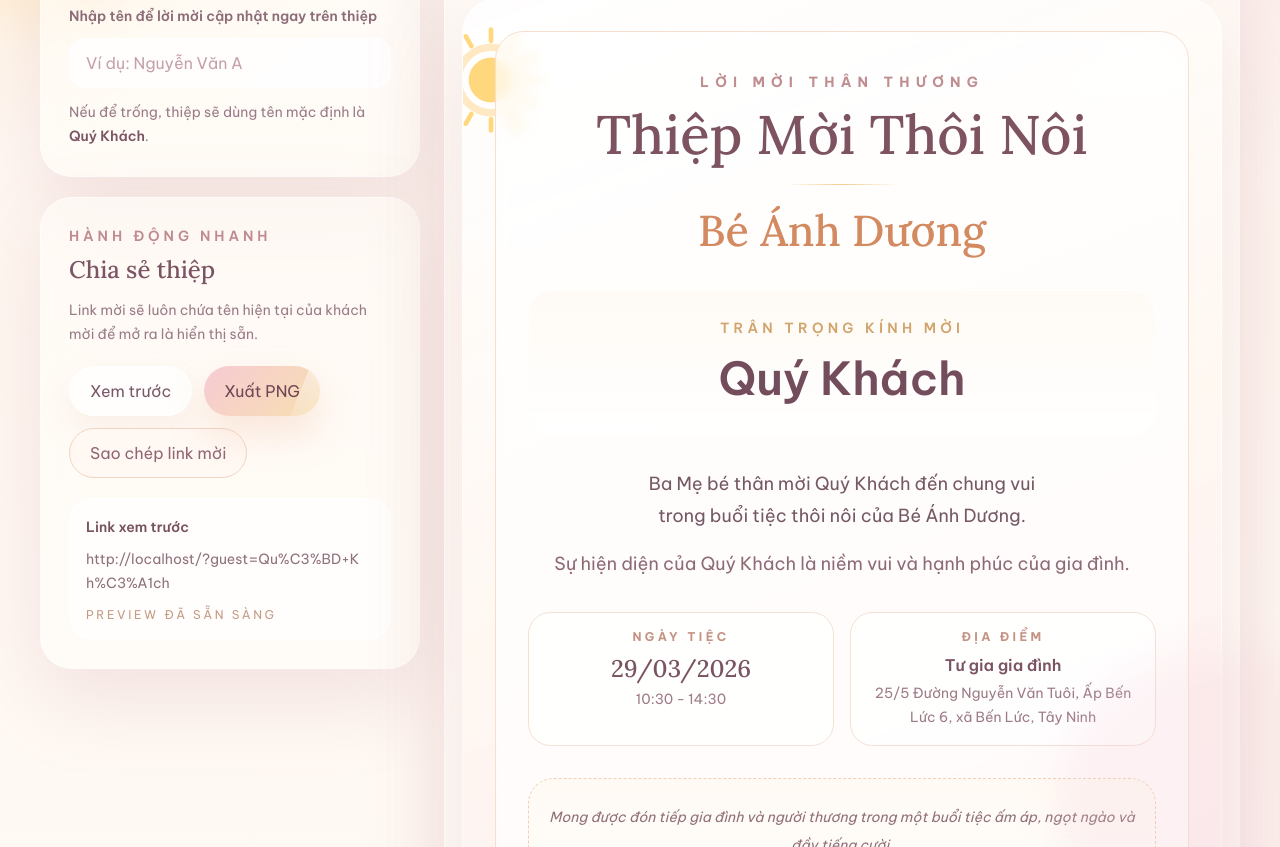
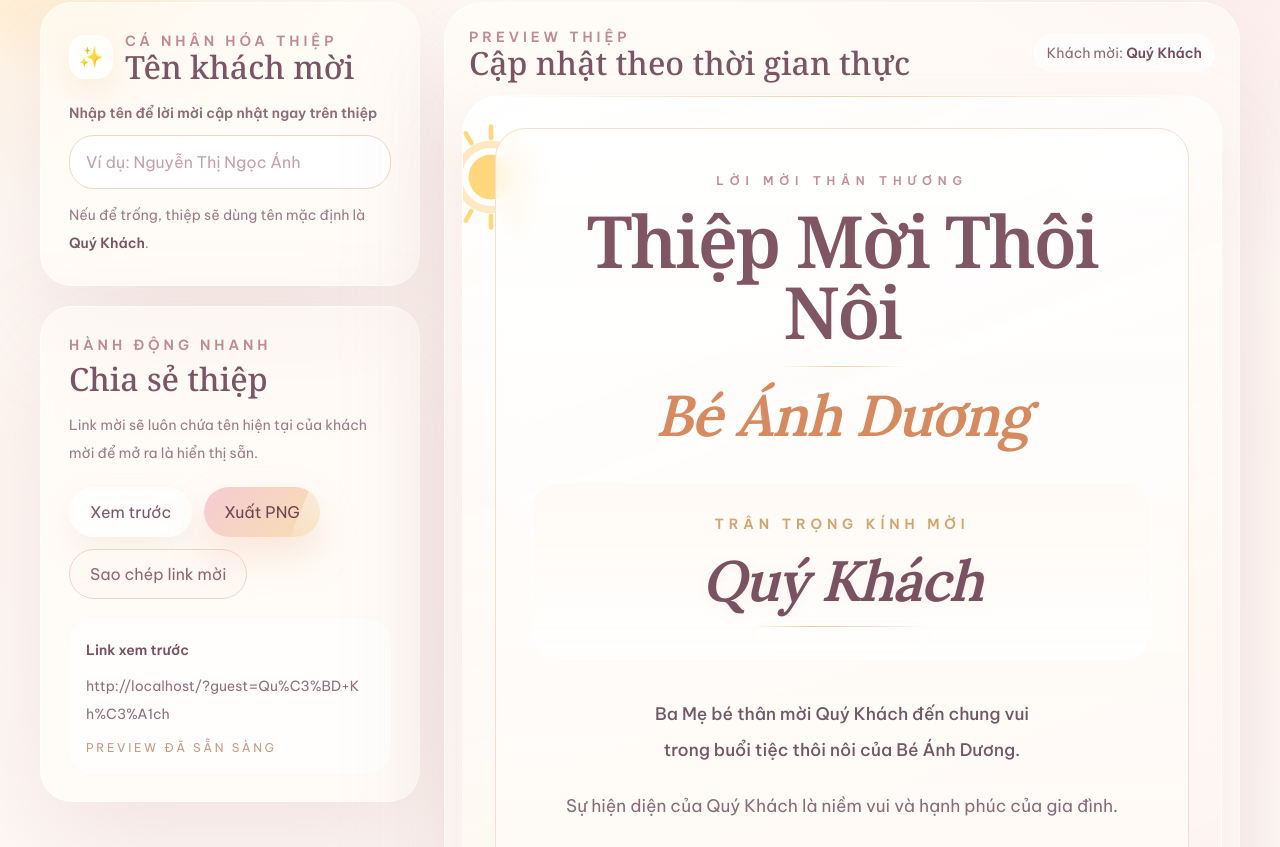
Before and after one commit to ThuKudo/Thiep-moi-tiec-thoi-noi, a Next.js app: page / in a window 1280 px wide. Shown: the part 413-1260 px from the top of the page. Built offline with nearby package versions, Linux system fonts and the light colour scheme.

Commit message:
feat: refine invitation typography and vietnamese font pairing

```diff
--- a/src/app/globals.css
+++ b/src/app/globals.css
@@ -1,29 +1,39 @@
 @import "@fontsource/be-vietnam-pro/400.css";
+@import "@fontsource/be-vietnam-pro/500.css";
 @import "@fontsource/be-vietnam-pro/600.css";
 @import "@fontsource/be-vietnam-pro/700.css";
 @import "@fontsource/lora/500.css";
+@import "@fontsource/lora/600.css";
 @import "@fontsource/lora/700.css";
+@import "@fontsource/lora/600-italic.css";
+@import "@fontsource/lora/700-italic.css";
+@import "@fontsource/noto-serif/500.css";
+@import "@fontsource/noto-serif/600.css";
+@import "@fontsource/noto-serif/700.css";
 @import "tailwindcss";
 
 :root {
-  --background: #fffaf5;
-  --foreground: #5f4856;
-  --card: rgba(255, 251, 247, 0.72);
-  --muted: #8f7280;
-  --line: rgba(199, 153, 134, 0.2);
-  --rose: #f6cbd4;
-  --pearl: #fff9f5;
-  --cream: #fde9d4;
-  --gold: #f4d998;
+  --background: #fffaf6;
+  --foreground: #634b59;
+  --card: rgba(255, 251, 247, 0.76);
+  --muted: #8d7481;
+  --line: rgba(214, 185, 167, 0.32);
+  --rose: #f5ccd8;
+  --pearl: #fffaf7;
+  --cream: #fcebd8;
+  --gold: #e9c98b;
   --sun: #ffd479;
-  --shadow: 0 30px 80px rgba(185, 130, 138, 0.18);
+  --shadow: 0 40px 110px rgba(180, 133, 141, 0.18);
+  --card-shadow: 0 28px 70px rgba(193, 144, 148, 0.16);
+  --guest-shadow: 0 10px 24px rgba(233, 201, 139, 0.22);
 }
 
 @theme inline {
   --color-background: var(--background);
   --color-foreground: var(--foreground);
   --font-sans: "Be Vietnam Pro", "Segoe UI", sans-serif;
-  --font-heading: "Lora", Georgia, serif;
+  --font-heading: "Noto Serif", Georgia, serif;
+  --font-display: "Lora", "Noto Serif", Georgia, serif;
 }
 
 * {
@@ -39,10 +49,13 @@ body {
   margin: 0;
   color: var(--foreground);
   font-family: "Be Vietnam Pro", "Segoe UI", sans-serif;
+  text-rendering: optimizeLegibility;
+  -webkit-font-smoothing: antialiased;
+  -moz-osx-font-smoothing: grayscale;
   background:
-    radial-gradient(circle at top left, rgba(255, 211, 124, 0.45), transparent 28%),
-    radial-gradient(circle at top right, rgba(246, 203, 212, 0.55), transparent 30%),
-    linear-gradient(180deg, #fffdf9 0%, #fff7f1 45%, #fffaf5 100%);
+    radial-gradient(circle at top left, rgba(255, 214, 143, 0.45), transparent 28%),
+    radial-gradient(circle at top right, rgba(245, 204, 216, 0.58), transparent 31%),
+    linear-gradient(180deg, #fffdf9 0%, #fff8f3 46%, #fffaf6 100%);
 }
 
 button,
@@ -51,7 +64,7 @@ input {
 }
 
 ::selection {
-  background: rgba(246, 203, 212, 0.45);
+  background: rgba(245, 204, 216, 0.45);
 }
 
 .page-shell {
@@ -82,13 +95,13 @@ input {
   bottom: 8%;
   width: 20rem;
   height: 20rem;
-  background: rgba(246, 203, 212, 0.2);
+  background: rgba(245, 204, 216, 0.2);
 }
 
 .glass-panel {
   background: rgba(255, 252, 248, 0.64);
   backdrop-filter: blur(22px);
-  border: 1px solid rgba(255, 255, 255, 0.6);
+  border: 1px solid rgba(255, 255, 255, 0.62);
   box-shadow: var(--shadow);
 }
 
@@ -96,12 +109,16 @@ input {
   text-wrap: balance;
 }
 
+.font-display {
+  font-family: "Lora", "Noto Serif", Georgia, serif;
+}
+
 .ornament-grid {
   background-image:
     linear-gradient(rgba(255, 255, 255, 0.22) 1px, transparent 1px),
     linear-gradient(90deg, rgba(255, 255, 255, 0.2) 1px, transparent 1px);
   background-size: 36px 36px;
-  opacity: 0.25;
+  opacity: 0.24;
 }
 
 .float-slow {
@@ -139,6 +156,31 @@ input {
     transparent
   );
   animation: shine 7s linear infinite;
+}
+
+.invitation-card {
+  box-shadow: var(--card-shadow);
+}
+
+.guest-name {
+  position: relative;
+  text-shadow: 0 2px 12px rgba(205, 155, 142, 0.12);
+}
+
+.guest-name::after {
+  content: "";
+  display: block;
+  width: min(11rem, 56%);
+  height: 1px;
+  margin: 0.9rem auto 0;
+  background: linear-gradient(
+    90deg,
+    transparent,
+    rgba(233, 201, 139, 0.95),
+    rgba(245, 204, 216, 0.82),
+    transparent
+  );
+  box-shadow: var(--guest-shadow);
 }
 
 .custom-scrollbar::-webkit-scrollbar {
@@ -197,4 +239,8 @@ input {
   .page-shell::after {
     filter: blur(30px);
   }
+
+  .guest-name::after {
+    width: min(9rem, 60%);
+  }
 }
--- a/src/components/GuestForm.tsx
+++ b/src/components/GuestForm.tsx
@@ -16,7 +16,7 @@ export function GuestForm({ guestName, onGuestNameChange }: GuestFormProps) {
           <p className="text-sm font-semibold uppercase tracking-[0.28em] text-[#bf8a90]">
             Cá nhân hóa thiệp
           </p>
-          <h2 className="font-heading text-2xl text-[#7b5565]">
+          <h2 className="font-heading text-[2rem] leading-none text-[#7b5565]">
             Tên khách mời
           </h2>
         </div>
@@ -31,17 +31,17 @@ export function GuestForm({ guestName, onGuestNameChange }: GuestFormProps) {
       <input
         id="guest-name"
         type="text"
-        placeholder="Ví dụ: Nguyễn Văn A"
+        placeholder="Ví dụ: Nguyễn Thị Ngọc Ánh"
         value={guestName}
         onChange={(event) => onGuestNameChange(event.target.value)}
         autoComplete="off"
         autoCorrect="off"
         autoCapitalize="words"
         spellCheck={false}
-        className="w-full rounded-2xl border border-white/70 bg-white/80 px-4 py-3 text-base text-[#704d5b] outline-none transition duration-200 placeholder:text-[#c4a1ac] focus:border-[#f3d2b7] focus:ring-4 focus:ring-[#fde5cc]/70"
+        className="w-full rounded-[1.55rem] border border-[#eed6c1] bg-white/82 px-4 py-3.5 text-[1.05rem] font-medium text-[#704d5b] outline-none transition duration-200 placeholder:text-[#c4a1ac] focus:border-[#efceb0] focus:ring-4 focus:ring-[#fde5cc]/70"
       />
 
-      <p className="mt-3 text-sm leading-6 text-[#9a7b88]">
+      <p className="mt-3 text-sm leading-7 text-[#9a7b88]">
         Nếu để trống, thiệp sẽ dùng tên mặc định là{" "}
         <span className="font-semibold text-[#7b5565]">Quý Khách</span>.
       </p>
--- a/src/components/InvitationCard.tsx
+++ b/src/components/InvitationCard.tsx
@@ -50,7 +50,7 @@ function CloudIcon() {
     <svg viewBox="0 0 160 100" className="h-full w-full" aria-hidden="true">
       <path
         d="M45 78h63c22 0 38-12 38-29s-14-29-32-29c-4-15-18-24-35-24-21 0-38 14-41 33C20 31 8 43 8 58c0 11 8 20 18 20h19Z"
-        fill="rgba(255,255,255,0.82)"
+        fill="rgba(255,255,255,0.84)"
       />
     </svg>
   );
@@ -83,9 +83,9 @@ export function InvitationCard({ config, guestName }: InvitationCardProps) {
   );
 
   return (
-    <article className="relative mx-auto w-full max-w-[760px] overflow-hidden rounded-[2.25rem] border border-white/60 bg-[linear-gradient(160deg,rgba(255,255,255,0.96),rgba(255,247,241,0.92),rgba(252,235,239,0.96))] p-5 shadow-[0_35px_90px_rgba(197,145,150,0.2)] sm:p-8">
+    <article className="invitation-card relative mx-auto w-full max-w-[760px] overflow-hidden rounded-[2.4rem] border border-white/70 bg-[linear-gradient(160deg,rgba(255,255,255,0.98),rgba(255,248,242,0.94),rgba(251,237,241,0.96))] p-5 sm:p-8">
       <div className="ornament-grid pointer-events-none absolute inset-0" />
-      <div className="pointer-events-none absolute inset-x-8 top-0 h-px bg-[linear-gradient(90deg,transparent,rgba(241,203,164,0.85),transparent)]" />
+      <div className="pointer-events-none absolute inset-x-8 top-0 h-px bg-[linear-gradient(90deg,transparent,rgba(241,203,164,0.88),transparent)]" />
       <div className="pointer-events-none absolute -left-7 top-8 h-24 w-24 opacity-90 float-slow sm:h-28 sm:w-28">
         <SunIcon />
       </div>
@@ -96,63 +96,67 @@ export function InvitationCard({ config, guestName }: InvitationCardProps) {
       <SparkleIcon className="pointer-events-none absolute bottom-20 right-12 h-9 w-9 sparkle" />
       <SparkleIcon className="pointer-events-none absolute bottom-32 left-8 h-5 w-5 sparkle" />
 
-      <div className="relative rounded-[1.8rem] border border-[#f7dfcf] bg-white/70 px-5 py-8 backdrop-blur-[6px] sm:px-8 sm:py-10">
-        <div className="mb-8 text-center">
-          <p className="mb-3 text-xs font-bold uppercase tracking-[0.44em] text-[#c08d90] sm:text-sm">
+      <div className="relative rounded-[1.9rem] border border-[#f4dfd0] bg-[linear-gradient(180deg,rgba(255,255,255,0.75),rgba(255,249,244,0.78))] px-5 py-8 backdrop-blur-[8px] sm:px-9 sm:py-11">
+        <div className="mb-9 text-center">
+          <p className="mb-4 text-[0.72rem] font-semibold uppercase tracking-[0.48em] text-[#c38d96] sm:text-xs">
             Lời mời thân thương
           </p>
-          <h1 className="font-heading text-4xl text-[#7d5361] sm:text-[3.4rem]">
+          <h1 className="font-heading text-[clamp(3rem,7vw,4.5rem)] leading-[0.98] font-semibold tracking-[-0.03em] text-[#805564]">
             {config.eventTitle}
           </h1>
-          <div className="mx-auto my-5 h-px w-28 bg-[linear-gradient(90deg,transparent,#f4cb8f,transparent)]" />
-          <p className="font-heading text-3xl text-[#d38a61] sm:text-[2.7rem]">
+          <div className="mx-auto my-5 h-px w-32 bg-[linear-gradient(90deg,transparent,#efd399,transparent)]" />
+          <p className="font-display text-[clamp(2.6rem,5vw,3.6rem)] font-semibold italic leading-none tracking-[-0.02em] text-[#d68a60]">
             {config.babyName}
           </p>
         </div>
 
-        <div className="mb-8 rounded-[1.6rem] border border-white/70 bg-[linear-gradient(180deg,rgba(255,250,244,0.95),rgba(255,255,255,0.7))] p-5 text-center shadow-[inset_0_1px_0_rgba(255,255,255,0.7)] sm:p-7">
-          <p className="text-sm font-semibold uppercase tracking-[0.3em] text-[#d1a46d]">
+        <div className="mb-9 rounded-[1.75rem] border border-white/80 bg-[linear-gradient(180deg,rgba(255,250,245,0.96),rgba(255,255,255,0.72))] px-5 py-6 text-center shadow-[inset_0_1px_0_rgba(255,255,255,0.82)] sm:px-8 sm:py-8">
+          <p className="text-[0.74rem] font-semibold uppercase tracking-[0.34em] text-[#d1a46d] sm:text-sm">
             Trân trọng kính mời
           </p>
-          <p className="mx-auto mt-3 max-w-[16ch] text-balance break-words font-sans text-[clamp(2rem,4.5vw,2.85rem)] leading-[1.25] font-semibold text-[#744d5c] sm:max-w-[18ch]">
+          <p className="guest-name font-display mx-auto mt-4 max-w-[15ch] text-balance break-words text-[clamp(2.3rem,5vw,3.55rem)] font-semibold italic leading-[1.08] tracking-[-0.025em] text-[#7a5161] sm:max-w-[16ch]">
             {resolvedGuestName}
           </p>
         </div>
 
-        <div className="space-y-4 text-center leading-8 text-[#755865] sm:px-6 sm:text-lg">
-          <p className="text-balance">{primaryMessage}</p>
-          <p className="text-balance text-[#8d6a78]">{secondaryMessage}</p>
+        <div className="space-y-5 px-1 text-center text-[1.02rem] leading-8 text-[#725766] sm:px-8 sm:text-[1.08rem] sm:leading-9">
+          <p className="text-balance font-medium">{primaryMessage}</p>
+          <p className="text-balance text-[#8a6b79]">{secondaryMessage}</p>
         </div>
 
-        <div className="my-8 grid gap-4 sm:grid-cols-2">
-          <div className="rounded-[1.4rem] border border-[#f5dfd3] bg-white/75 p-4 text-center">
-            <p className="text-xs font-bold uppercase tracking-[0.28em] text-[#c49384]">
+        <div className="my-9 grid gap-4 sm:grid-cols-2">
+          <div className="rounded-[1.5rem] border border-[#f3ddd0] bg-white/76 p-5 text-center shadow-[0_16px_30px_rgba(238,215,204,0.18)]">
+            <p className="text-[0.72rem] font-semibold uppercase tracking-[0.34em] text-[#c49384]">
               Ngày tiệc
             </p>
-            <p className="mt-2 font-heading text-2xl text-[#7b5464]">
+            <p className="mt-3 font-heading text-[2rem] leading-none text-[#7d5565]">
               {config.eventDate}
             </p>
-            <p className="mt-1 text-sm text-[#9d7b87]">{config.eventTime}</p>
+            <p className="mt-3 text-base font-medium text-[#9d7b87]">
+              {config.eventTime}
+            </p>
           </div>
-          <div className="rounded-[1.4rem] border border-[#f5dfd3] bg-white/75 p-4 text-center">
-            <p className="text-xs font-bold uppercase tracking-[0.28em] text-[#c49384]">
+          <div className="rounded-[1.5rem] border border-[#f3ddd0] bg-white/76 p-5 text-center shadow-[0_16px_30px_rgba(238,215,204,0.18)]">
+            <p className="text-[0.72rem] font-semibold uppercase tracking-[0.34em] text-[#c49384]">
               Địa điểm
             </p>
-            <p className="mt-2 font-semibold text-[#7b5464]">
+            <p className="mt-3 text-[1.1rem] font-semibold text-[#7b5464]">
               {config.venueLabel}
             </p>
-            <p className="mt-1 text-sm leading-6 text-[#9d7b87]">
+            <p className="mt-3 text-[0.98rem] leading-8 text-[#9d7b87]">
               {config.venueAddress}
             </p>
           </div>
         </div>
 
-        <div className="rounded-[1.6rem] border border-dashed border-[#efcfb8] bg-[linear-gradient(180deg,rgba(255,249,242,0.85),rgba(255,255,255,0.72))] px-5 py-6 text-center">
-          <p className="text-sm italic leading-7 text-[#906f79]">{config.note}</p>
-          <p className="mt-5 text-sm uppercase tracking-[0.35em] text-[#d4a16d]">
+        <div className="rounded-[1.7rem] border border-dashed border-[#efcfb8] bg-[linear-gradient(180deg,rgba(255,250,244,0.92),rgba(255,255,255,0.76))] px-6 py-7 text-center">
+          <p className="text-balance text-[1rem] italic leading-8 text-[#906f79]">
+            {config.note}
+          </p>
+          <p className="mt-6 text-[0.78rem] font-semibold uppercase tracking-[0.38em] text-[#d4a16d]">
             {config.closing}
           </p>
-          <p className="mt-2 font-heading text-2xl text-[#7d5361]">
+          <p className="mt-3 font-heading text-[2rem] leading-none text-[#7d5361]">
             {config.hostLine}
           </p>
         </div>
--- a/src/components/InvitationExperience.tsx
+++ b/src/components/InvitationExperience.tsx
@@ -98,11 +98,13 @@ export function InvitationExperience({
           <p className="mb-3 text-sm font-semibold uppercase tracking-[0.38em] text-[#c08b90]">
             Thiệp thôi nôi online
           </p>
-          <h1 className="font-heading text-4xl leading-tight text-[#7b5261] sm:text-5xl lg:text-6xl">
+          <h1 className="font-heading text-[clamp(2.8rem,6vw,4.8rem)] leading-[1.03] tracking-[-0.03em] text-[#7b5261]">
             Thiệp mời nhẹ nhàng, sang trọng cho{" "}
-            <span className="text-[#d98f67]">{config.babyName}</span>
+            <span className="font-display italic text-[#d98f67]">
+              {config.babyName}
+            </span>
           </h1>
-          <p className="mx-auto mt-4 max-w-2xl text-base leading-7 text-[#8e6d79] sm:text-lg">
+          <p className="mx-auto mt-4 max-w-2xl text-base leading-8 text-[#8e6d79] sm:text-lg">
             Tùy chỉnh tên khách mời, xem trước theo thời gian thực, sao chép
             link cá nhân hóa và xuất PNG rõ nét để gửi ngay.
           </p>
@@ -116,10 +118,10 @@ export function InvitationExperience({
               <p className="text-sm font-semibold uppercase tracking-[0.28em] text-[#bf8a90]">
                 Hành động nhanh
               </p>
-              <h2 className="mt-2 font-heading text-2xl text-[#7b5565]">
+              <h2 className="font-heading mt-2 text-[2rem] leading-none text-[#7b5565]">
                 Chia sẻ thiệp
               </h2>
-              <p className="mt-3 text-sm leading-6 text-[#9a7b88]">
+              <p className="mt-4 text-sm leading-7 text-[#9a7b88]">
                 Link mời sẽ luôn chứa tên hiện tại của khách mời để mở ra là
                 hiển thị sẵn.
               </p>
@@ -133,7 +135,7 @@ export function InvitationExperience({
                 />
               </div>
 
-              <div className="mt-5 rounded-[1.4rem] border border-white/70 bg-white/70 p-4 text-sm leading-6 text-[#8f707d]">
+              <div className="mt-5 rounded-[1.5rem] border border-white/70 bg-white/70 p-4 text-sm leading-7 text-[#8f707d]">
                 <p className="font-semibold text-[#785260]">Link xem trước</p>
                 <p className="mt-2 break-all">
                   {invitationLink ||
@@ -155,13 +157,13 @@ export function InvitationExperience({
                   <p className="text-sm font-semibold uppercase tracking-[0.28em] text-[#bf8a90]">
                     Preview thiệp
                   </p>
-                  <h2 className="font-heading text-2xl text-[#7b5565]">
+                  <h2 className="font-heading text-[2rem] leading-none text-[#7b5565]">
                     Cập nhật theo thời gian thực
                   </h2>
                 </div>
                 <div className="rounded-full border border-white/70 bg-white/70 px-3 py-2 text-sm text-[#8d6773]">
                   Khách mời:{" "}
-                  <span className="font-bold text-[#734d5c]">
+                  <span className="font-semibold text-[#734d5c]">
                     {resolveGuestName(deferredGuestName)}
                   </span>
                 </div>
@@ -182,7 +184,7 @@ export function InvitationExperience({
         position="top-center"
         richColors
         toastOptions={{
-          className: "!border-white/70 !bg-white/85 !text-[#6b4a58]",
+          className: "!border-white/70 !bg-white/90 !text-[#6b4a58]",
         }}
       />
     </main>
```
